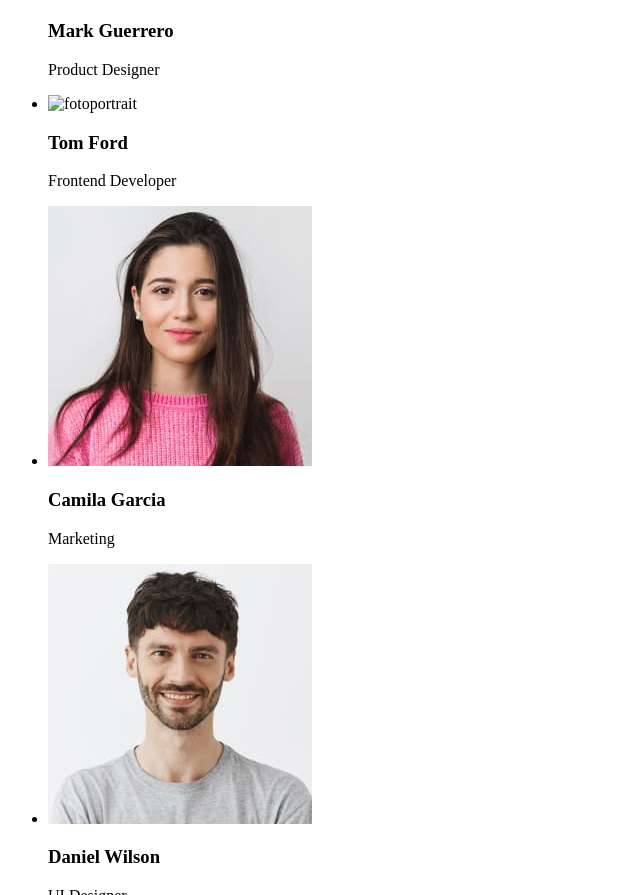
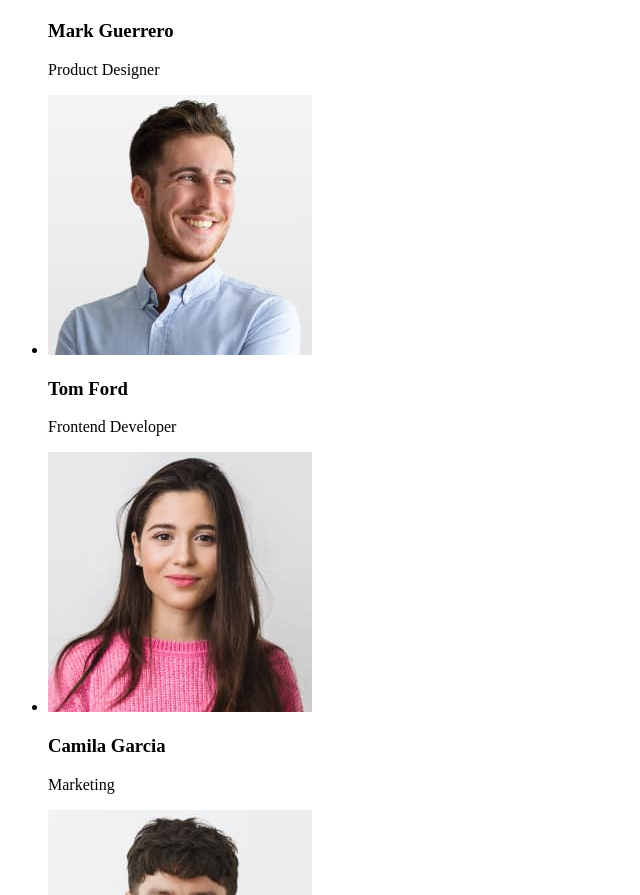
Before and after one commit to Svetlafonka/goit-markup-hw-01, a plain HTML site: page index.html in a window 1280 px wide. Shown: the part 1855-2750 px from the top of the page, without its empty margins (0-640 px from the left). Drawn offline with Linux system fonts and the light colour scheme.

Commit message:
correction src

```diff
--- a/index.html
+++ b/index.html
@@ -99,7 +99,7 @@
             <p>Product Designer</p>
           </li>
           <li>
-            <img rc="./images/our-team-2.jpg" alt="fotoportrait" width="264" />
+            <img src="./images/our-team-2.jpg" alt="fotoportrait" width="264" />
             <h3>Tom Ford</h3>
             <p>Frontend Developer</p>
           </li>
```
